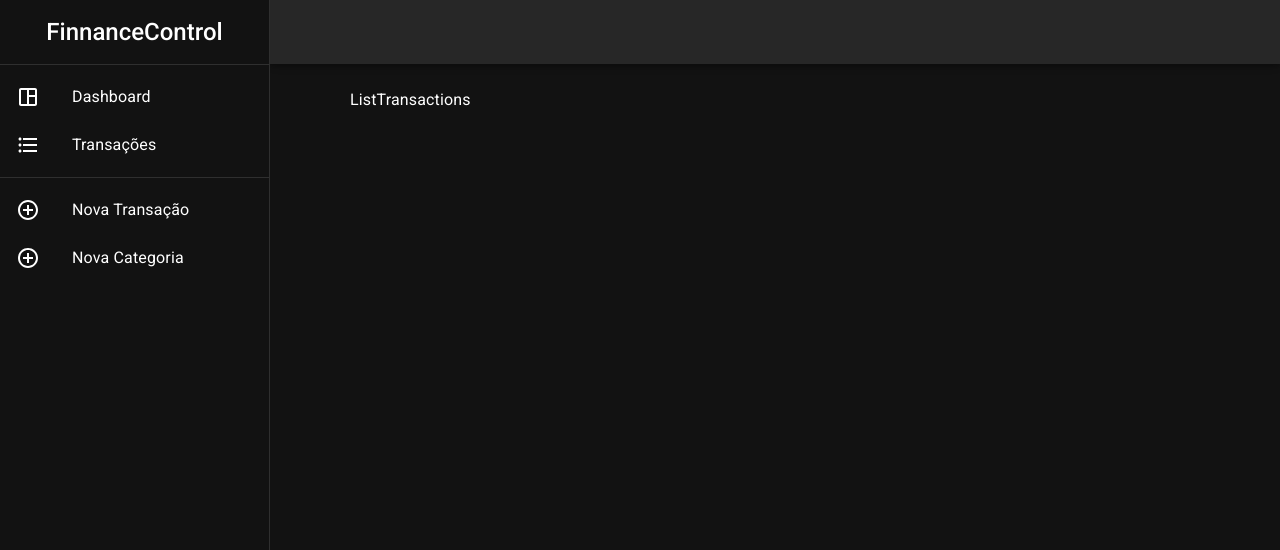
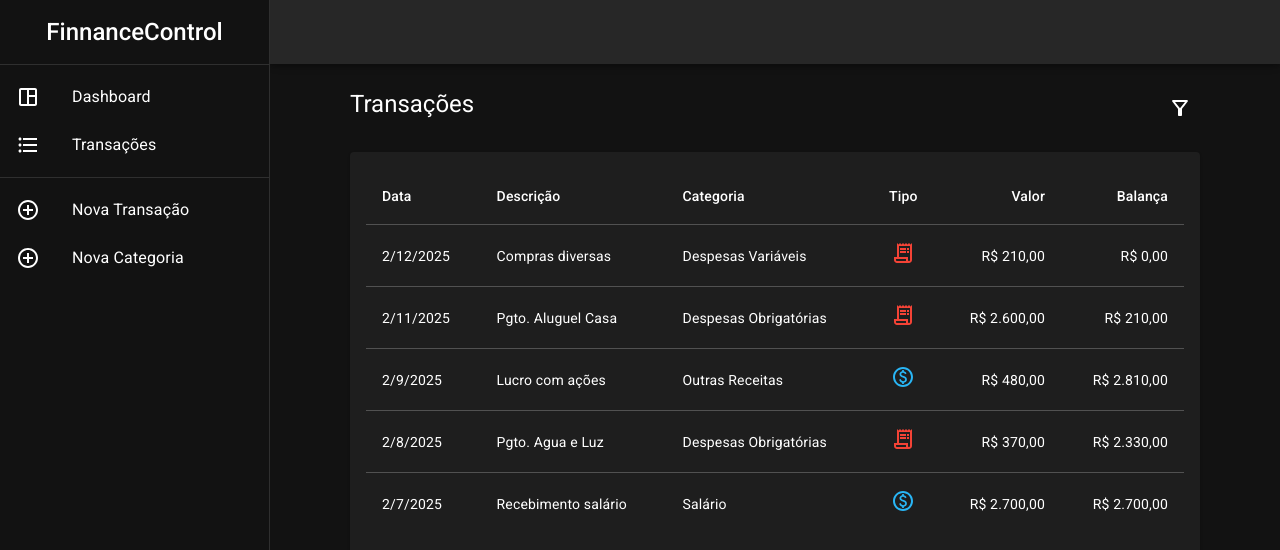
Before and after one commit to Ahosall/finnance-control-frontend, a React (Vite) app: page /transactions in a window 1280 px wide. Shown: the top 550 px of the page. Built offline with nearby package versions, Linux system fonts and the light colour scheme.

Commit message:
create page to list transactions

```diff
--- a/src/pages/transations/List.tsx
+++ b/src/pages/transations/List.tsx
@@ -1,5 +1,223 @@
+import {
+  Box,
+  Button,
+  Card,
+  CardContent,
+  Grid2 as Grid,
+  IconButton,
+  MenuItem,
+  Table,
+  TableBody,
+  TableCell,
+  TableHead,
+  TableRow,
+  TextField,
+  Typography,
+} from "@mui/material";
+import { listTransactions } from "../../services/api";
+import { useEffect, useState } from "react";
+
+import {
+  PaidOutlined as IncomeIcon,
+  ReceiptLongOutlined as ExpenseIcon,
+  FilterAltOutlined as EnableFilterIcon,
+  FilterAltOffOutlined as DisableFilterIcon,
+} from "@mui/icons-material";
+
+const categories = [
+  {
+    id: "a",
+    name: "Salário",
+    type: "INCOME",
+  },
+  {
+    id: "d",
+    name: "Despesas Obrigatórias",
+    type: "EXPENSE",
+  },
+  {
+    id: "b",
+    name: "Outras Receitas",
+    type: "INCOME",
+  },
+  {
+    id: "c",
+    name: "Despesas Variáveis",
+    type: "EXPENSE",
+  },
+];
+
 const ListTransactions = () => {
-  return <div>ListTransactions</div>;
+  const [rows, setRows] = useState<
+    {
+      date: Date;
+      description: string;
+      category: string;
+      type: string;
+      amount: number;
+      total: number;
+    }[]
+  >([]);
+  const [showFilters, setShowFilters] = useState(false);
+
+  const createData = (data: {
+    date: Date;
+    description: string;
+    categoryId: string;
+    amount: number;
+  }) => {
+    const { date, description, categoryId, amount } = data;
+    const category = categories.find((c) => c.id === categoryId);
+    return {
+      date,
+      description,
+      category: category ? category.name : "",
+      type: category ? category.type : "",
+      amount,
+      total: 0,
+    };
+  };
+
+  useEffect(() => {
+    (async () => {
+      const transactions = await listTransactions();
+      const newRows = transactions
+        .reverse()
+        .map((transaction) => createData(transaction))
+        .reduce((acc: any, item, index) => {
+          const previousTotal = index > 0 ? acc[index - 1].total : 0;
+          const total =
+            item.type === "INCOME"
+              ? previousTotal + item.amount
+              : previousTotal - item.amount;
+
+          return [...acc, { ...item, total }];
+        }, [])
+        .reverse();
+      setRows(newRows);
+    })();
+  }, []);
+
+  return (
+    <Box>
+      <Box sx={{ display: "flex", justifyContent: "space-between" }}>
+        <Typography variant="h5">Transações</Typography>
+        <IconButton onClick={() => setShowFilters(!showFilters)}>
+          {showFilters ? <DisableFilterIcon /> : <EnableFilterIcon />}
+        </IconButton>
+      </Box>
+
+      <Card sx={{ display: showFilters ? "block" : "none", mt: 3 }}>
+        <CardContent>
+          <Grid container spacing={2}>
+            <Grid size={4}>
+              <TextField
+                variant="outlined"
+                label="Pesquise data/descrição/valor"
+                fullWidth
+              />
+            </Grid>
+            <Grid size={3}>
+              <TextField
+                variant="outlined"
+                select
+                label="Categoria"
+                defaultValue="dflt"
+                fullWidth
+              >
+                <MenuItem key="dflt" value="dflt">
+                  Todas
+                </MenuItem>
+                {categories.map((category) => (
+                  <MenuItem key={category.id} value={category.id}>
+                    {category.name}
+                  </MenuItem>
+                ))}
+              </TextField>
+            </Grid>
+            <Grid size={2}>
+              <TextField
+                variant="outlined"
+                type="date"
+                defaultValue={new Date().toISOString().slice(0, 8) + "01"}
+                fullWidth
+              />
+            </Grid>
+            <Grid size={2}>
+              <TextField
+                variant="outlined"
+                type="date"
+                defaultValue={new Date().toISOString().slice(0, 10)}
+                fullWidth
+              />
+            </Grid>
+            <Grid size={1}>
+              <Button variant="contained" sx={{ height: "100%" }}>
+                Filtrar
+              </Button>
+            </Grid>
+          </Grid>
+        </CardContent>
+      </Card>
+
+      <Card sx={{ mt: 3 }}>
+        <CardContent>
+          <Table sx={{ width: "100%" }}>
+            <TableHead>
+              <TableRow>
+                <TableCell>Data</TableCell>
+                <TableCell>Descrição</TableCell>
+                <TableCell>Categoria</TableCell>
+                <TableCell align="center">Tipo</TableCell>
+                <TableCell align="right">Valor</TableCell>
+                <TableCell align="right">Balança</TableCell>
+              </TableRow>
+            </TableHead>
+            <TableBody>
+              {rows.map((row, idx) => (
+                <TableRow
+                  key={idx + "-"}
+                  sx={{ "&:last-child td, &:last-child th": { border: 0 } }}
+                >
+                  <TableCell component="th" scope="row">
+                    {row.date.toLocaleDateString()}
+                  </TableCell>
+                  <TableCell>{row.description}</TableCell>
+                  <TableCell>{row.category}</TableCell>
+                  <TableCell align="center">
+                    {row.type === "INCOME" ? (
+                      <IncomeIcon color="info" />
+                    ) : (
+                      <ExpenseIcon color="error" />
+                    )}
+                  </TableCell>
+                  <TableCell align="right">
+                    {new Intl.NumberFormat("pt-BR", {
+                      style: "currency",
+                      currency: "BRL",
+                    }).format(row.amount)}
+                  </TableCell>
+                  <TableCell
+                    sx={{
+                      color: row.total < 0 ? "red" : "inherit",
+                      fontWeight: row.total < 0 ? 600 : 400,
+                    }}
+                    align="right"
+                  >
+                    {new Intl.NumberFormat("pt-BR", {
+                      style: "currency",
+                      currency: "BRL",
+                    }).format(row.total)}
+                  </TableCell>
+                </TableRow>
+              ))}
+            </TableBody>
+          </Table>
+        </CardContent>
+      </Card>
+    </Box>
+  );
 };
 
 export default ListTransactions;
+("");
```
